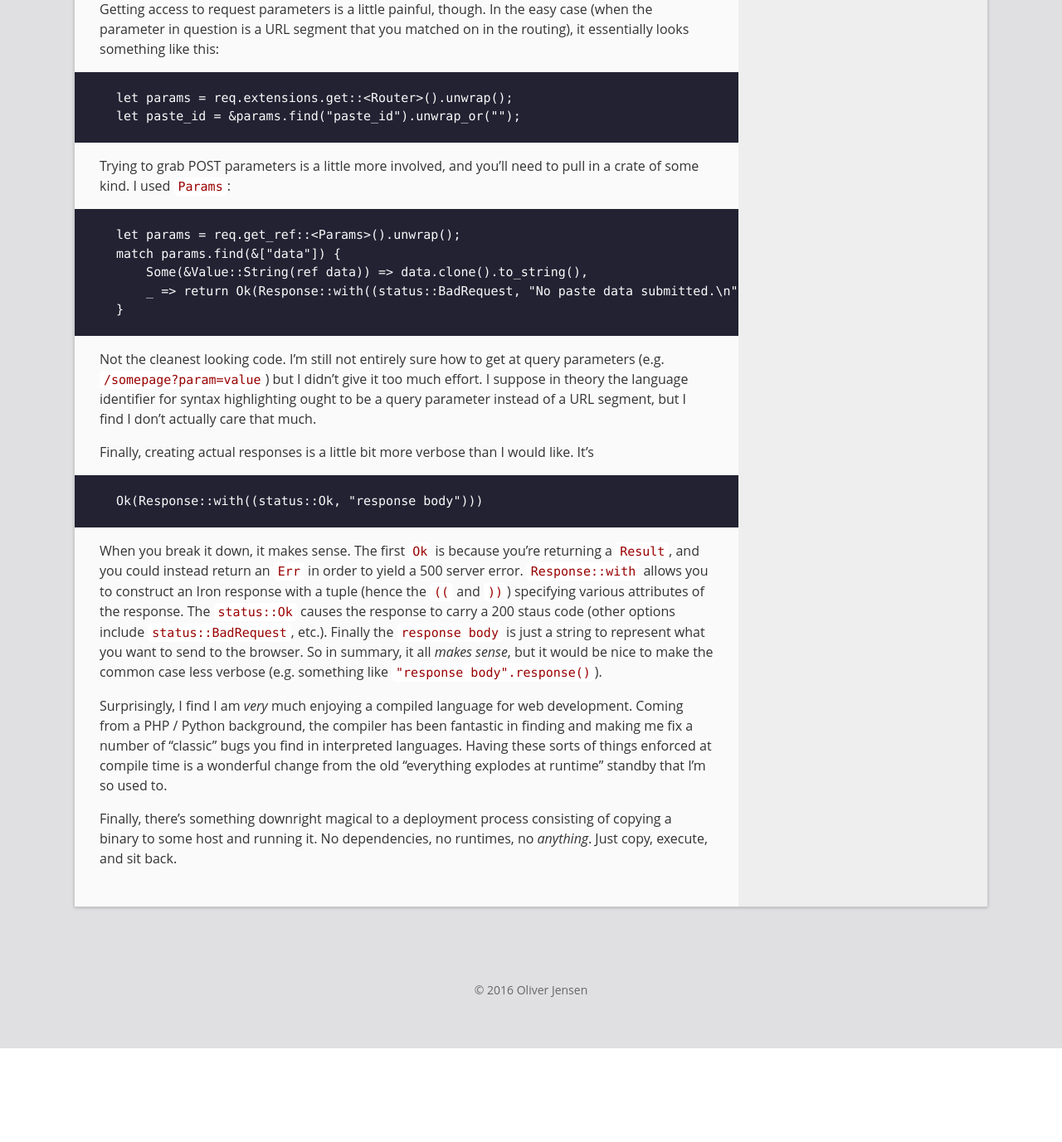
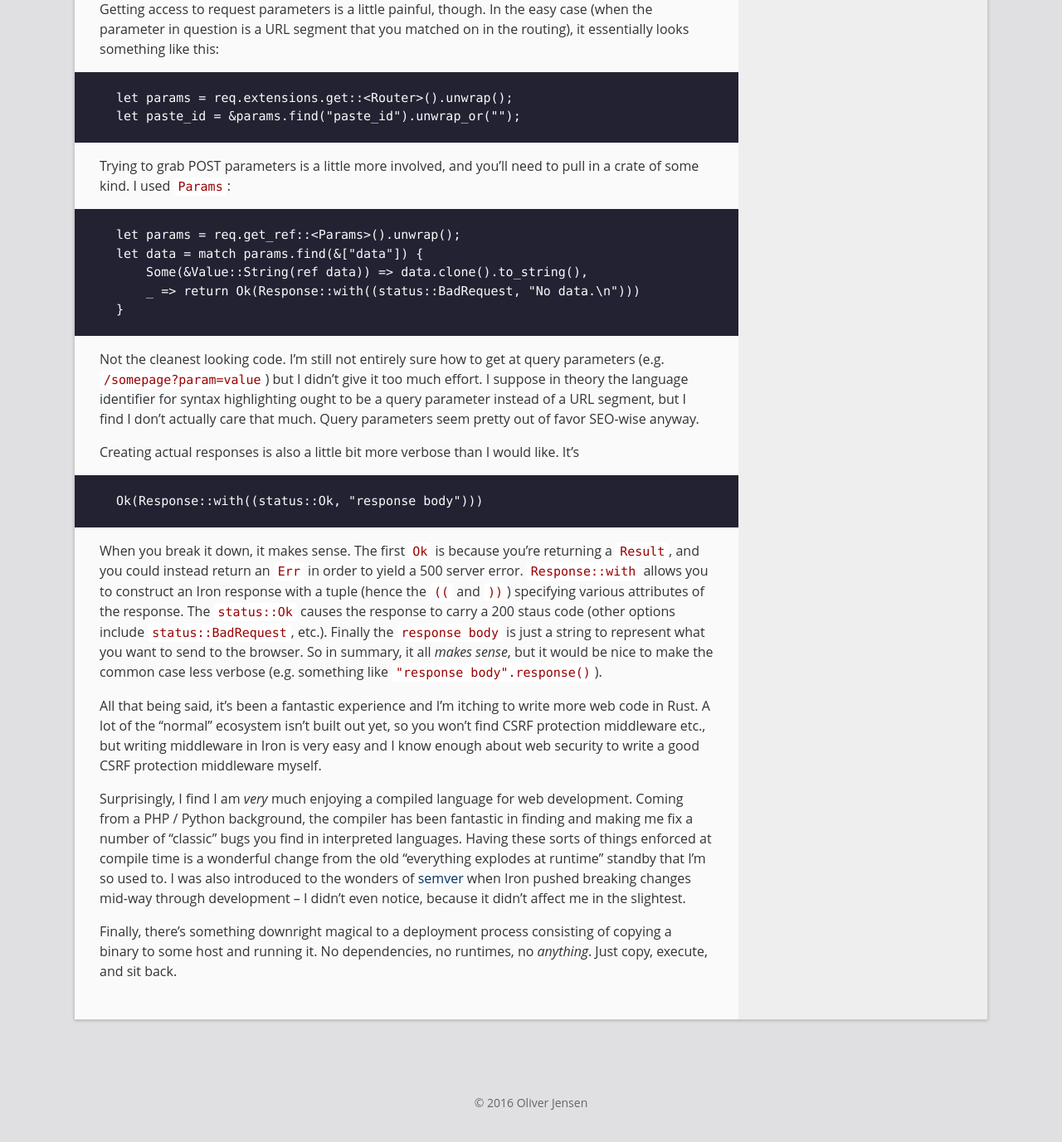
Before and after one commit to ojensen5115/ojensen5115.github.io, a Jekyll site: the page built from _posts/2017-01-02-iron-getting-started.md, in a window 1280 px wide and 1400 px high, scrolled down 699 px. Shown: the top 1377 px of the window at 83% size. Built offline with Jekyll 4.4.1, drawn with Linux system fonts in a browser that asks for light colours; before the commit the page ends 1963 px from its top, so only the background shows below that.

Commit message:
tweaks to iron post

````diff
--- a/_posts/2017-01-02-iron-getting-started.md
+++ b/_posts/2017-01-02-iron-getting-started.md
@@ -27,15 +27,15 @@ Trying to grab POST parameters is a little more involved, and you'll need to pul
 
 ```
 let params = req.get_ref::<Params>().unwrap();
-match params.find(&["data"]) {
+let data = match params.find(&["data"]) {
     Some(&Value::String(ref data)) => data.clone().to_string(),
-    _ => return Ok(Response::with((status::BadRequest, "No paste data submitted.\n")))
+    _ => return Ok(Response::with((status::BadRequest, "No data.\n")))
 }
 ```
 
-Not the cleanest looking code. I'm still not entirely sure how to get at query parameters (e.g. `/somepage?param=value`) but I didn't give it too much effort. I suppose in theory the language identifier for syntax highlighting ought to be a query parameter instead of a URL segment, but I find I don't actually care that much.
+Not the cleanest looking code. I'm still not entirely sure how to get at query parameters (e.g. `/somepage?param=value`) but I didn't give it too much effort. I suppose in theory the language identifier for syntax highlighting ought to be a query parameter instead of a URL segment, but I find I don't actually care that much. Query parameters seem pretty out of favor SEO-wise anyway.
 
-Finally, creating actual responses is a little bit more verbose than I would like. It's
+Creating actual responses is also a little bit more verbose than I would like. It's
 
 ```
 Ok(Response::with((status::Ok, "response body")))
@@ -43,6 +43,8 @@ Ok(Response::with((status::Ok, "response body")))
 
 When you break it down, it makes sense. The first `Ok` is because you're returning a `Result`, and you could instead return an `Err` in order to yield a 500 server error. `Response::with` allows you to construct an Iron response with a tuple (hence the `((` and `))`) specifying various attributes of the response. The `status::Ok` causes the response to carry a 200 staus code (other options include `status::BadRequest`, etc.). Finally the `response body` is just a string to represent what you want to send to the browser. So in summary, it all *makes sense*, but it would be nice to make the common case less verbose (e.g. something like `"response body".response()`).
 
-Surprisingly, I find I am *very* much enjoying a compiled language for web development. Coming from a PHP / Python background, the compiler has been fantastic in finding and making me fix a number of "classic" bugs you find in interpreted languages. Having these sorts of things enforced at compile time is a wonderful change from the old "everything explodes at runtime" standby that I'm so used to.
+All that being said, it's been a fantastic experience and I'm itching to write more web code in Rust. A lot of the "normal" ecosystem isn't built out yet, so you won't find CSRF protection middleware etc., but writing middleware in Iron is very easy and I know enough about web security to write a good CSRF protection middleware myself.
+
+Surprisingly, I find I am *very* much enjoying a compiled language for web development. Coming from a PHP / Python background, the compiler has been fantastic in finding and making me fix a number of "classic" bugs you find in interpreted languages. Having these sorts of things enforced at compile time is a wonderful change from the old "everything explodes at runtime" standby that I'm so used to. I was also introduced to the wonders of [semver](http://semver.org/) when Iron pushed breaking changes mid-way through development -- I didn't even notice, because it didn't affect me in the slightest.
 
 Finally, there's something downright magical to a deployment process consisting of copying a binary to some host and running it. No dependencies, no runtimes, no *anything*. Just copy, execute, and sit back.
````
